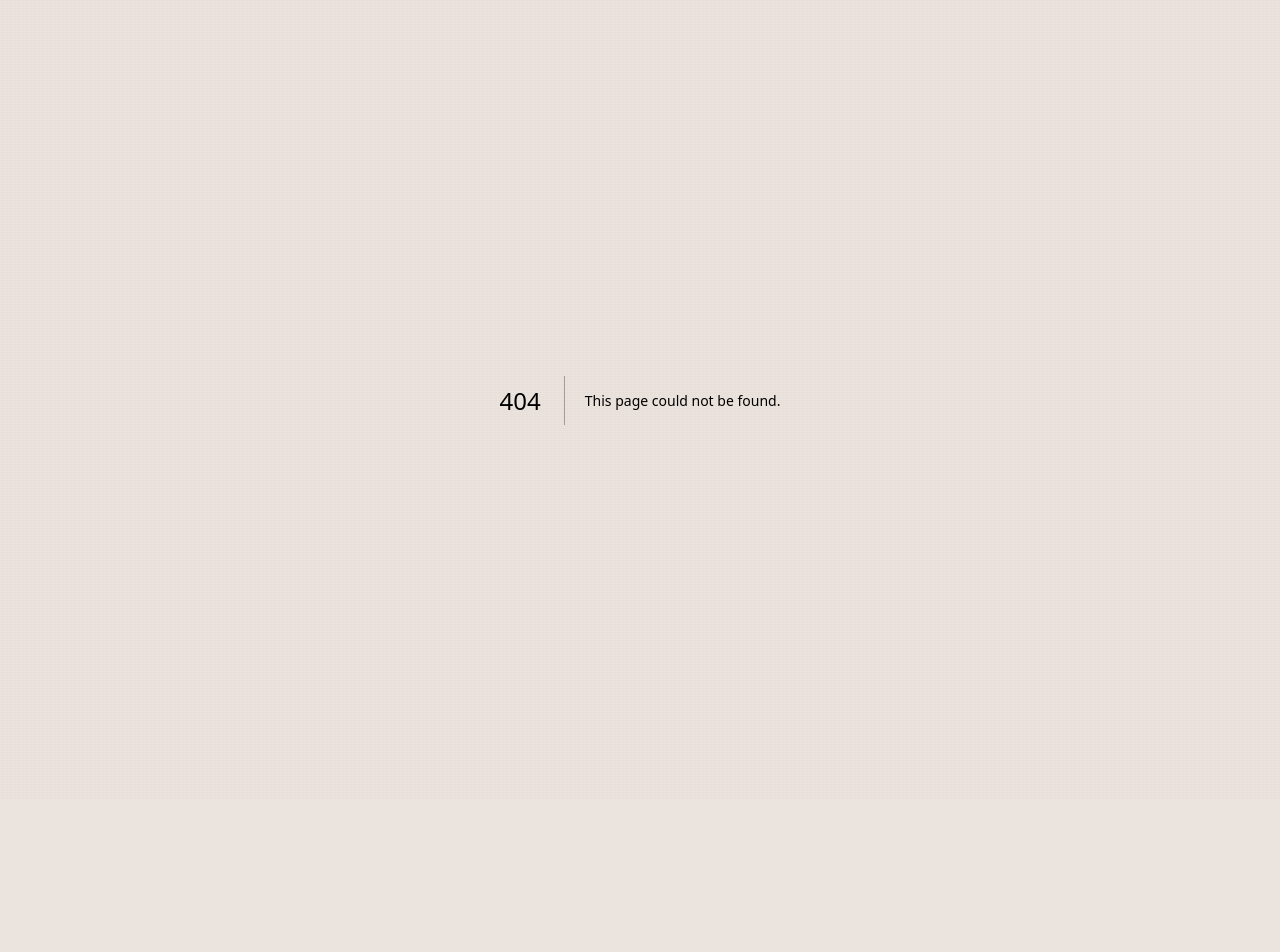
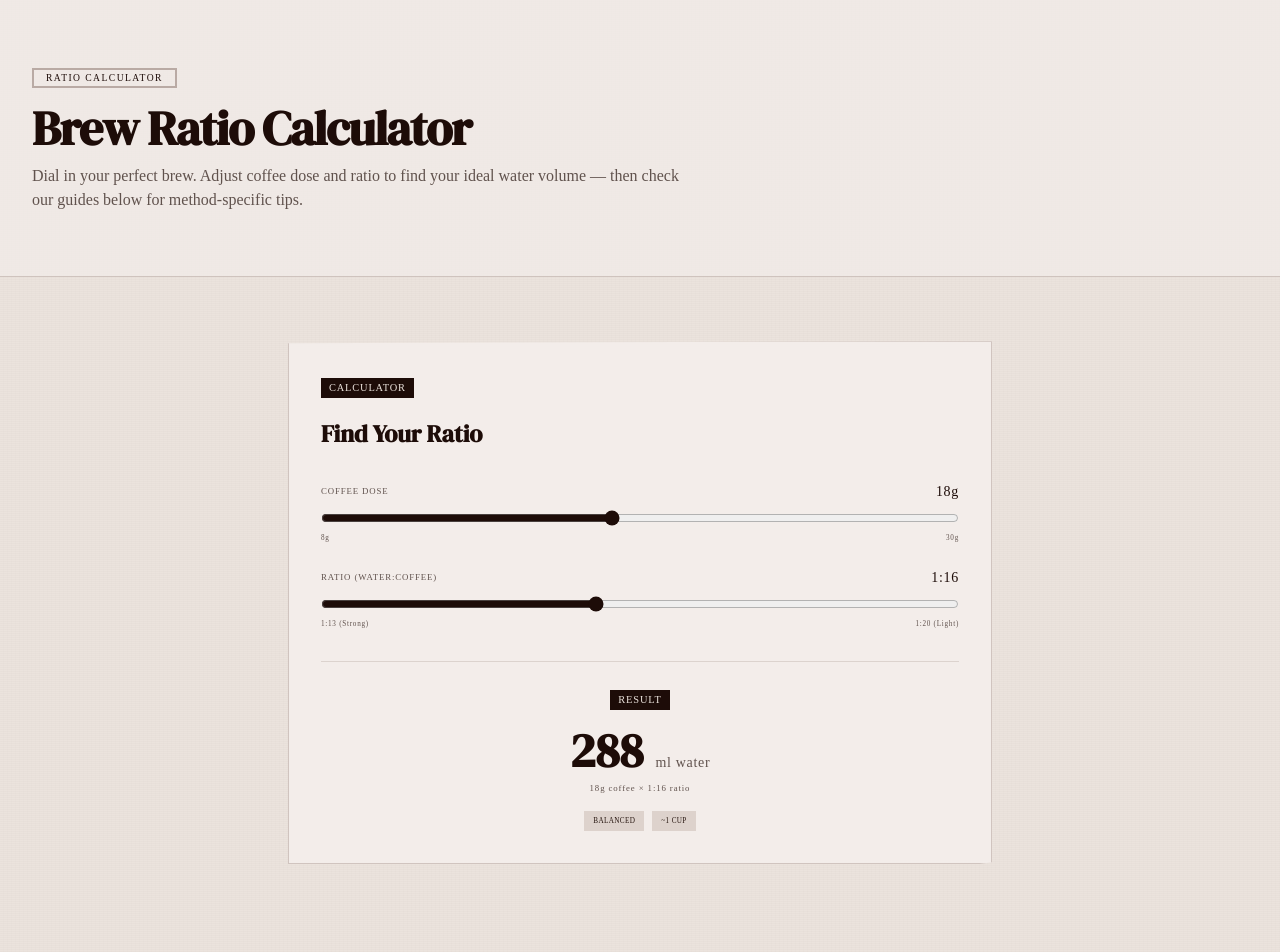
Before and after one commit to anas-khan-antimatter/mkt-kiln-coffee, a Next.js app: page /brew-guides in a window 1280 px wide. Before the commit this address had no page. Shown: the top 952 px of the page. Before the commit the page ends 800 px from the top, so only its background shows below. Built offline with nearby package versions, Linux system fonts and the light colour scheme.

Commit message:
antimatter: checkpoint c-1790732958368-5sc64

```diff
--- /dev/null
+++ b/src/app/brew-guides/page.tsx
@@ -0,0 +1,161 @@
+"use client";
+
+import { useState } from "react";
+import Link from "next/link";
+import { brewGuides } from "@/data";
+import { Button } from "@/components/ui/button";
+import { Badge } from "@/components/ui/badge";
+import { Card, CardContent } from "@/components/ui/card";
+
+export default function BrewGuidesPage() {
+  const [coffeeGrams, setCoffeeGrams] = useState(18);
+  const [ratio, setRatio] = useState(16); // water:coffee ratio
+  const waterMl = Math.round(coffeeGrams * ratio);
+
+  return (
+    <div className="min-h-screen bg-kraft">
+      {/* header */}
+      <div className="border-b border-border/60 bg-card/70">
+        <div className="mx-auto max-w-7xl px-4 py-16 sm:px-6 lg:px-8">
+          <Badge variant="outline" className="mb-4 font-lot text-[0.6rem] tracking-[0.15em] rounded-none border-2 border-double px-3 py-1">
+            RATIO CALCULATOR
+          </Badge>
+          <h1 className="font-heading text-4xl font-bold tracking-tight sm:text-5xl">
+            Brew Ratio Calculator
+          </h1>
+          <p className="mt-3 text-muted-foreground max-w-2xl font-sans">
+            Dial in your perfect brew. Adjust coffee dose and ratio to find your ideal
+            water volume — then check our guides below for method-specific tips.
+          </p>
+        </div>
+      </div>
+
+      {/* calculator */}
+      <section className="mx-auto max-w-3xl px-4 py-16 sm:px-6 lg:px-8">
+        <div className="border border-border/60 bg-card p-6 sm:p-8 rough-edge">
+          <span className="lot-badge text-[0.45rem] mb-3">CALCULATOR</span>
+          <h2 className="font-heading text-2xl font-bold mt-2">Find Your Ratio</h2>
+
+          <div className="mt-8 space-y-6">
+            {/* Coffee dose */}
+            <div>
+              <div className="flex justify-between items-center">
+                <label className="font-lot text-[0.55rem] tracking-widest text-muted-foreground uppercase">
+                  Coffee Dose
+                </label>
+                <span className="font-lot text-sm tracking-wider">{coffeeGrams}g</span>
+              </div>
+              <input
+                type="range"
+                min={8}
+                max={30}
+                step={0.5}
+                value={coffeeGrams}
+                onChange={(e) => setCoffeeGrams(parseFloat(e.target.value))}
+                className="mt-2 w-full accent-foreground"
+              />
+              <div className="flex justify-between font-lot text-[0.45rem] tracking-widest text-muted-foreground">
+                <span>8g</span>
+                <span>30g</span>
+              </div>
+            </div>
+
+            {/* Ratio */}
+            <div>
+              <div className="flex justify-between items-center">
+                <label className="font-lot text-[0.55rem] tracking-widest text-muted-foreground uppercase">
+                  Ratio (water:coffee)
+                </label>
+                <span className="font-lot text-sm tracking-wider">1:{ratio}</span>
+              </div>
+              <input
+                type="range"
+                min={13}
+                max={20}
+                step={0.5}
+                value={ratio}
+                onChange={(e) => setRatio(parseFloat(e.target.value))}
+                className="mt-2 w-full accent-foreground"
+              />
+              <div className="flex justify-between font-lot text-[0.45rem] tracking-widest text-muted-foreground">
+                <span>1:13 (Strong)</span>
+                <span>1:20 (Light)</span>
+              </div>
+            </div>
+          </div>
+
+          {/* result */}
+          <div className="mt-8 border-t border-border/40 pt-6 text-center">
+            <span className="lot-badge text-[0.45rem] mb-2">RESULT</span>
+            <div className="mt-2 flex items-baseline justify-center gap-3">
+              <span className="font-heading text-5xl font-bold">{waterMl}</span>
+              <span className="font-lot text-sm tracking-wider text-muted-foreground">ml water</span>
+            </div>
+            <p className="mt-2 font-lot text-[0.55rem] tracking-widest text-muted-foreground">
+              {coffeeGrams}g coffee &times; 1:{ratio} ratio
+            </p>
+            <div className="mt-4 flex flex-wrap justify-center gap-2">
+              <Badge variant="secondary" className="font-lot text-[0.45rem] tracking-wider uppercase rounded-none">
+                {ratio <= 14 ? "Strong" : ratio >= 18 ? "Light" : "Balanced"}
+              </Badge>
+              <Badge variant="secondary" className="font-lot text-[0.45rem] tracking-wider uppercase rounded-none">
+                ~{Math.round(waterMl / 250)} cup{Math.round(waterMl / 250) !== 1 ? "s" : ""}
+              </Badge>
+            </div>
+          </div>
+        </div>
+      </section>
+
+      {/* brew guides cards */}
+      <section className="mx-auto max-w-7xl px-4 py-16 sm:px-6 lg:px-8">
+        <div className="text-center mb-12">
+          <span className="lot-badge text-[0.5rem] mb-2">METHOD GUIDES</span>
+          <h2 className="font-heading text-3xl font-bold tracking-tight mt-2">Brewing Methods</h2>
+        </div>
+        <div className="grid gap-6 sm:grid-cols-2 lg:grid-cols-3">
+          {brewGuides.map((guide) => (
+            <Card key={guide.id} className="border-border/60 bg-card stamp-border">
+              <div className="aspect-[3/2] bg-gradient-to-br from-secondary to-muted flex items-center justify-center relative">
+                <span className="lot-badge text-[0.45rem] absolute top-3 left-3">{guide.method}</span>
+                <div className="text-center p-4">
+                  <div className="text-5xl mb-2">{guide.icon}</div>
+                  <p className="font-heading text-lg font-bold">{guide.title}</p>
+                </div>
+              </div>
+              <CardContent className="p-5">
+                <div className="flex items-center gap-2 mb-2">
+                  <Badge variant="outline" className="font-lot text-[0.45rem] tracking-wider uppercase rounded-none">
+                    {guide.time}
+                  </Badge>
+                  <Badge variant="secondary" className="font-lot text-[0.45rem] tracking-wider uppercase rounded-none">
+                    {guide.difficulty}
+                  </Badge>
+                </div>
+                <p className="font-lot text-[0.55rem] tracking-wider text-muted-foreground uppercase">
+                  Ratio: {guide.ratio} &middot; {guide.temperature}
+                </p>
+                <p className="text-sm text-muted-foreground mt-2 font-sans line-clamp-2">{guide.subtitle}</p>
+                <div className="mt-3 flex flex-wrap gap-1">
+                  {guide.tips.slice(0, 2).map((tip) => (
+                    <span key={tip} className="border border-border/30 px-2 py-0.5 font-lot text-[0.4rem] tracking-wider text-muted-foreground">
+                      {tip}
+                    </span>
+                  ))}
+                </div>
+                <Button variant="outline" size="sm" className="mt-4 w-full font-mono text-xs uppercase tracking-wider" asChild>
+                  <Link href={`/brew-guides/${guide.id}`}>Full Guide</Link>
+                </Button>
+              </CardContent>
+            </Card>
+          ))}
+        </div>
+
+        <div className="text-center mt-12">
+          <Button size="lg" className="font-mono text-xs uppercase tracking-wider bg-foreground text-background hover:bg-foreground/90" asChild>
+            <Link href="/brew">Interactive Brew Timer →</Link>
+          </Button>
+        </div>
+      </section>
+    </div>
+  );
+}
```
